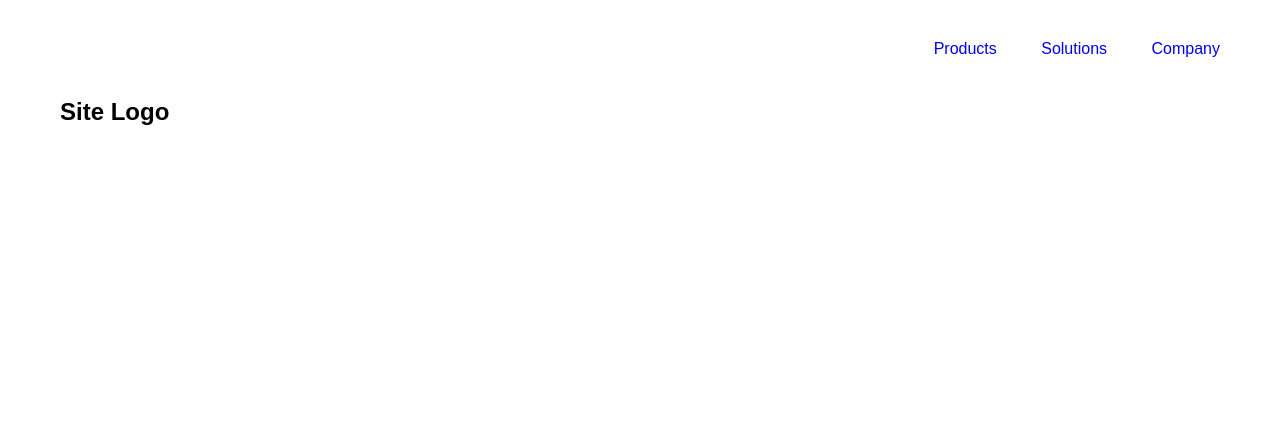
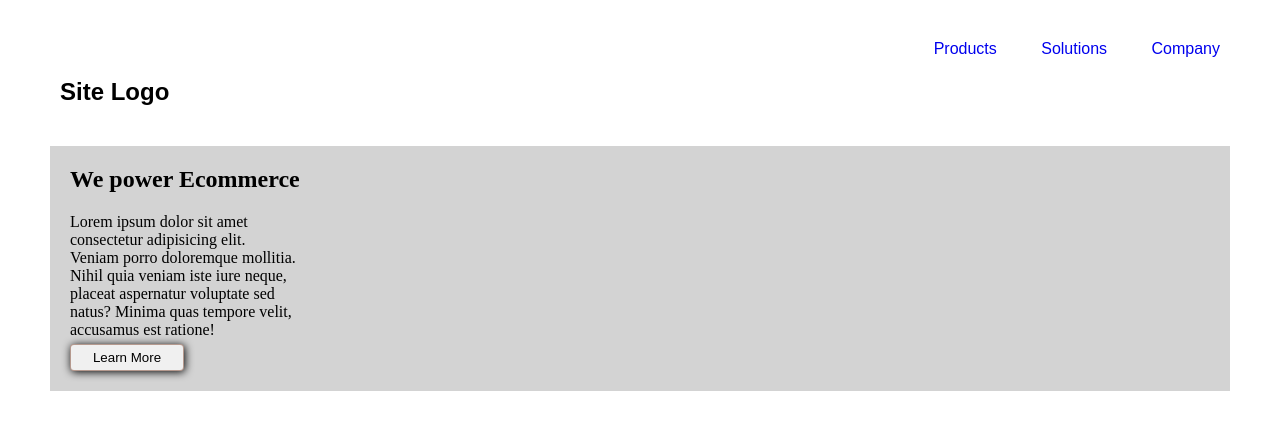
Before and after one commit to saurabhcedcoss/cssass-2, a plain HTML site: page src/index.html in a window 1280 px wide. Drawn offline with Linux system fonts and the light colour scheme.

Commit message:
mid section area(banner) added

```diff
--- a/src/css/styles.css
+++ b/src/css/styles.css
@@ -1,6 +1,9 @@
 /* style sheet for css second assignment */
 body{
     margin: 0px;
+}
+h2{
+    margin: 0px 0px 20px 0px;
 }
 /*top section containor includes menu and logo*/
 .headcontainor{
@@ -27,3 +30,26 @@ body{
     padding: 0px 0px 20px 60px;
     font-family: Arial, Helvetica, sans-serif;
 }
+/* banner area */
+.areabgdiv{
+    position: relative;
+    margin: 0px 50px 0px 50px;
+    background-color: lightgray;
+    padding: 20px;
+}
+/* on banner text */
+.bannertoptext{
+    width:20%;
+    word-wrap: break-word;
+}
+/* on banner button */
+.bannertopbtn{
+    margin-top: 5px;
+    padding: 5px;
+    border: 1px solid #85523e8c;
+    border-radius: 4px;
+    background-color: #f0f0f0;
+    width:10%;
+    text-align: center;
+    box-shadow: 1px 1px 8px black;
+}
--- a/src/index.html
+++ b/src/index.html
@@ -5,7 +5,7 @@
     <meta http-equiv="X-UA-Compatible" content="IE=edge" />
     <meta name="viewport" content="width=device-width, initial-scale=1.0" />
     <title>Css assignment two</title>
-    <link rel="stylesheet" href="css/styles.css">
+    <link rel="stylesheet" href="css/styles.css" />
   </head>
   <body>
     <!-- page title area strated -->
@@ -21,5 +21,21 @@
         <h2>Site Logo</h2>
       </div>
     </div>
+    <!-- page title area end-->
+    <!-- page banner area started -->
+    <div class="areabgdiv">
+        <!-- banner title -->
+      <h2>We power Ecommerce</h2>
+      <!-- banner paragraph -->
+      <div class="bannertoptext">
+        Lorem ipsum dolor sit amet consectetur adipisicing elit. Veniam porro
+        doloremque mollitia. Nihil quia veniam iste iure neque, placeat
+        aspernatur voluptate sed natus? Minima quas tempore velit, accusamus est
+        ratione!
+      </div>
+      <!-- banner button -->
+      <button type="button" class="bannertopbtn">Learn More</button>
+    </div>
+    <!-- page banner area end -->
   </body>
 </html>
```
